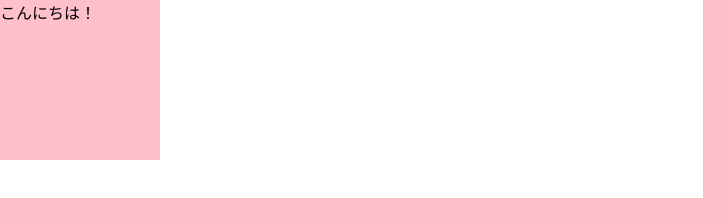
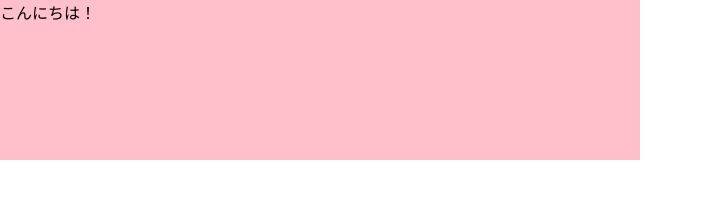
Before and after one commit to NanoYokota/dotinstall-css-basic, a plain HTML site: page index.html in a window 1280 px wide. Shown: the whole page, without its empty margins (0-703 px from the left). Drawn offline with Linux system fonts and the light colour scheme.

Commit message:
#7完了。

```diff
--- a/style.css
+++ b/style.css
@@ -7,6 +7,8 @@ body {
 p {
   background-color: pink;
   margin: 0;
-  width: 160px;
+  width: 50%;
+  /* max-width: 400px; */
+  min-width: 400px;
   height: 160px;
 }
```
